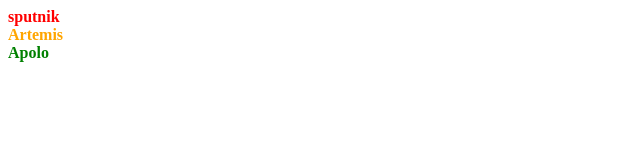
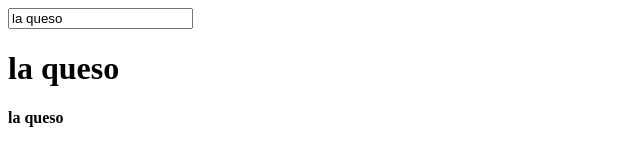
Before and after one commit to BrayanDaniloFlorezEsparzaADSO/VueBasicoDirectivas, a plain HTML site: page index.html in a window 1280 px wide. Shown: the whole page, without its empty margins (0-640 px from the left). Drawn offline with nearby package versions, Linux system fonts and the light colour scheme.

Commit message:
feat: :sparkles: v-model
se utilizo la directiva de v-model

```diff
--- a/component/my-component.js
+++ b/component/my-component.js
@@ -2,9 +2,7 @@
 
     data(){
         return{
-            basico:`<strong style ="color:green ;"> Apolo</strong>`,
-            Intermedio:`<strong style ="color:orange ;"> Artemis</strong>`,
-            avanzado:`<strong style ="color:red ;"> sputnik</strong>`
+            mensaje:"la queso"
         }
     }
 }
--- a/index.html
+++ b/index.html
@@ -10,9 +10,9 @@
 </head>
 <body>
     <div id="app">
-        <div v-html="avanzado"></div>
-        <div v-html="Intermedio"></div>
-        <div v-html="basico"></div>
+        <input type="text" v-model="mensaje">
+        <h1>{{mensaje}}</h1>
+        <strong v-text="mensaje"></strong>
     </div>
 </body>
 </html>
```
